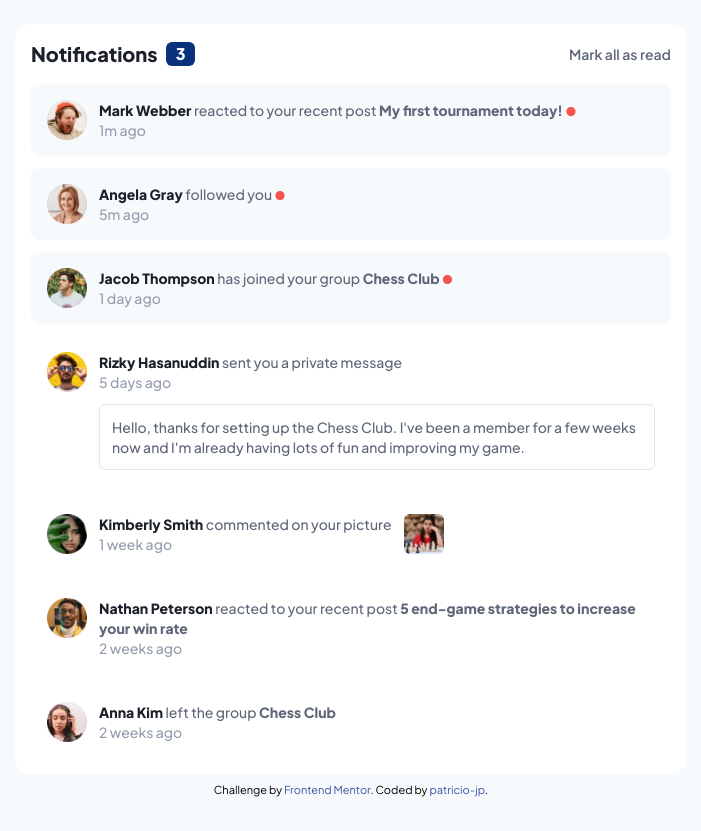
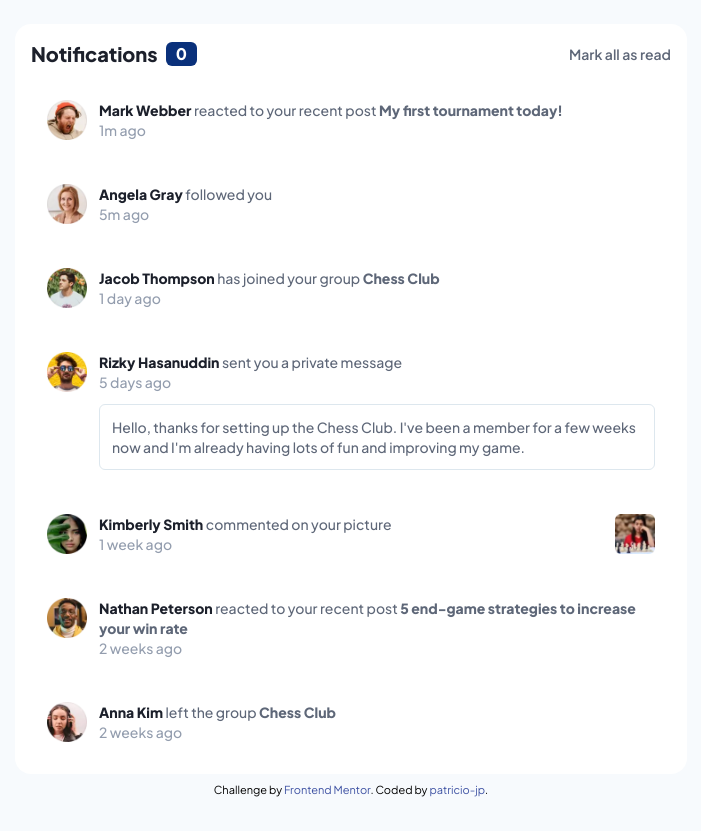
Before and after one commit to patricio-jp/frontendmentor-notifications, a website: page index.html in a window 1280 px wide. Both pictures are taken after a click on the link "Mark all as read". Shown: the whole page, without its empty margins (289-990 px from the left). Drawn offline with Linux system fonts and the light colour scheme.

Commit message:
Final changes

```diff
--- a/index.html
+++ b/index.html
@@ -43,8 +43,8 @@
             <p class="notificationText font-medium"><a href="#" class="userInteract font-extrabold">Mark
                 Webber </a> reacted to
               your recent
-              post <a href="#" class="font-extrabold"> My first tournament today! </a><span id="unreadMark"
-                class="text-xs"> ●</span></p>
+              post <a href="#" class="font-extrabold"> My first tournament today! </a><span class="text-xs unreadMark">
+                ●</span></p>
             <p class="font-medium notificationTime">1m ago</p>
           </div>
         </li>
@@ -54,7 +54,7 @@
           </figure>
           <div>
             <p class="notificationText font-medium"><a href="#" class="userInteract font-extrabold">Angela Gray </a>
-              followed you <span id="unreadMark" class="text-xs"> ●</span></p>
+              followed you <span class="text-xs unreadMark"> ●</span></p>
             <p class="font-medium notificationTime">5m ago</p>
           </div>
         </li>
@@ -64,8 +64,8 @@
           </figure>
           <div>
             <p class="notificationText font-medium"><a href="#" class="userInteract font-extrabold">Jacob Thompson </a>
-              has joined your group <a href="#" class="font-extrabold"> Chess Club </a><span id="unreadMark"
-                class="text-xs"> ●</span></p>
+              has joined your group <a href="#" class="font-extrabold"> Chess Club </a><span class="text-xs unreadMark">
+                ●</span></p>
             <p class="font-medium notificationTime">1 day ago</p>
           </div>
         </li>
@@ -87,7 +87,7 @@
           <figure class="mr-3 min-w-max">
             <img src="./assets/images/avatar-kimberly-smith.webp" class="w-10" alt="Kimberly Smith avatar">
           </figure>
-          <div class="flex justify-between items-start">
+          <div class="flex justify-between items-start w-full">
             <div>
               <p class="notificationText font-medium"><a href="#" class="userInteract font-extrabold">Kimberly Smith
                 </a> commented on your picture
@@ -128,6 +128,7 @@
     Challenge by <a href="https://www.frontendmentor.io?ref=challenge" target="_blank">Frontend Mentor</a>.
     Coded by <a href="https://github.com/patricio-jp">patricio-jp</a>.
   </div>
+  <script src="./scripts/scripts.js"></script>
 </body>
 
 </html>
--- /dev/null
+++ b/scripts/scripts.js
@@ -0,0 +1,15 @@
+const markAsRead = document.getElementById("markAllRead");
+
+markAsRead.addEventListener('click', (e) => {
+    e.preventDefault();
+    const counter = document.getElementById("unreadCounter");
+    counter.innerHTML = 0;
+    const notifications = [...document.getElementById("notifications").children];
+    notifications.forEach(notification => {
+        const mark = notification.getElementsByClassName("unreadMark");
+        if (mark.length > 0) {
+            mark[0].outerHTML = '';
+        }
+        notification.classList.remove("unread");
+    });
+});
```
Also changed, not shown: README.md, screenshot.png (added), styles/styles.css.
